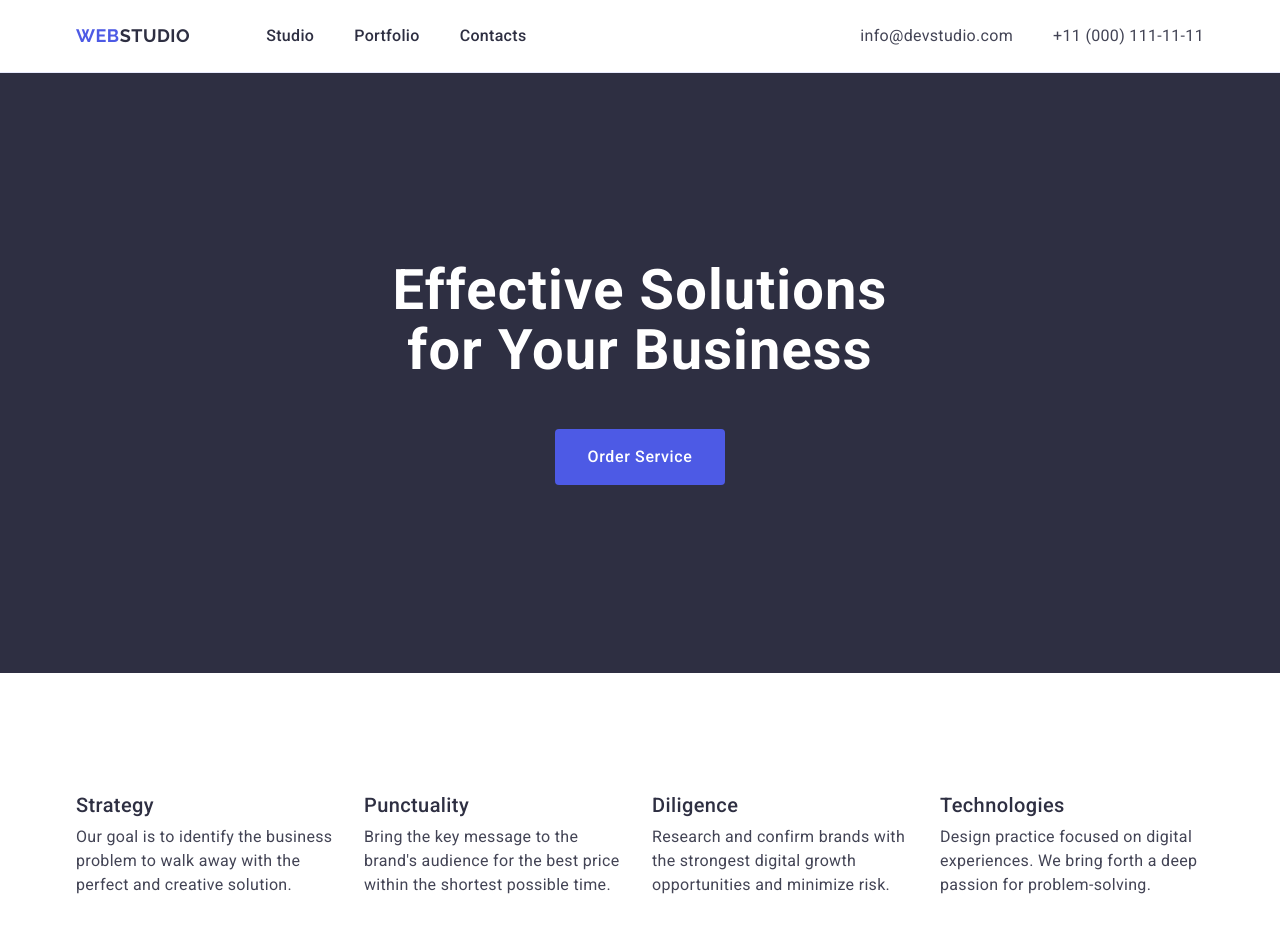
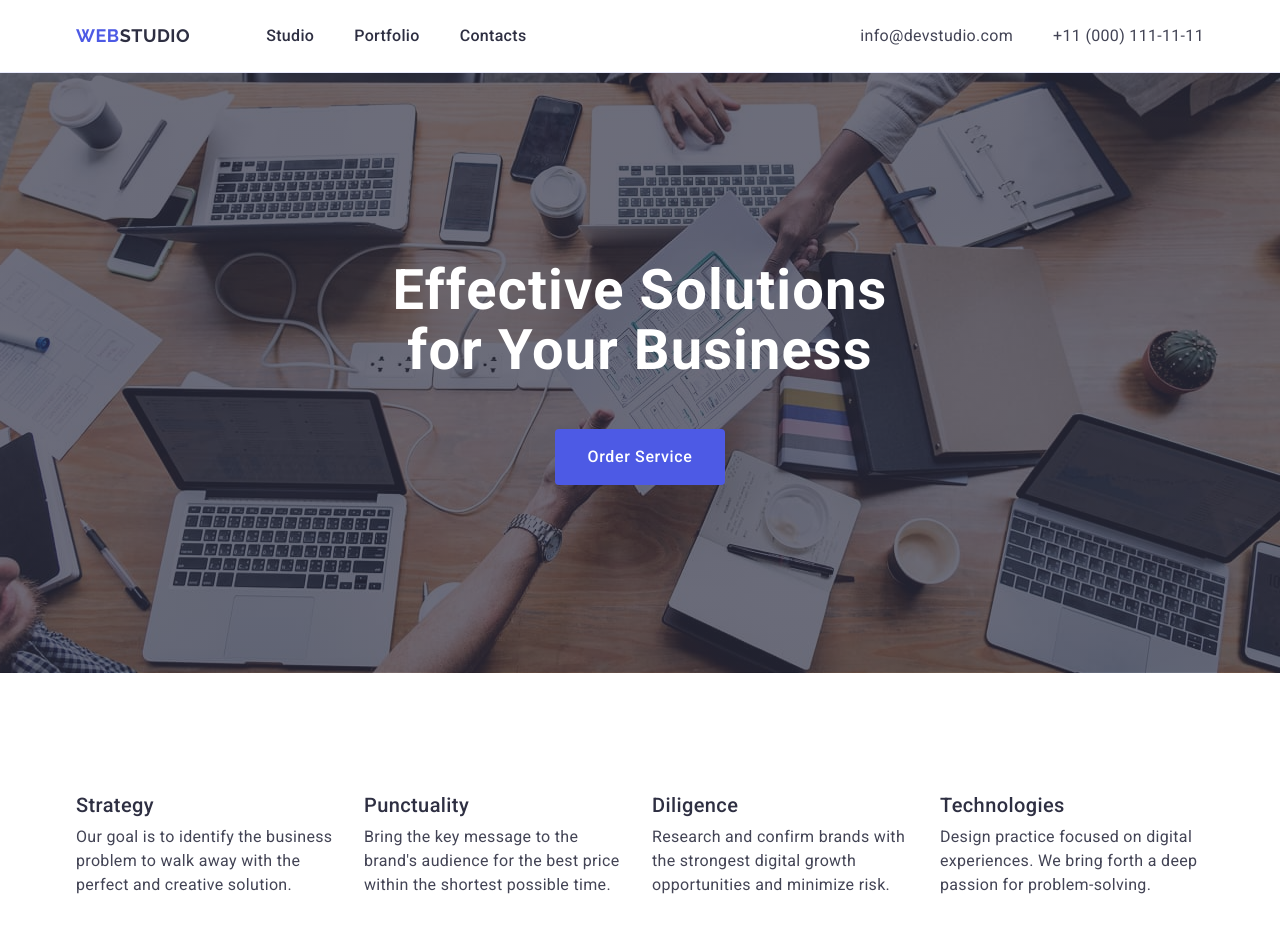
Before and after one commit to ZamorinVolodymyr/goit-markup-hw-04, a plain HTML site: page index.html in a window 1280 px wide. Shown: the top 932 px of the page. Drawn offline with nearby package versions, Linux system fonts and the light colour scheme.

Commit message:
add hero bc

```diff
--- a/css/styles.css
+++ b/css/styles.css
@@ -79,6 +79,15 @@ a {
   padding-top: 188px;
   padding-bottom: 188px;
   text-align: center;
+  background-image: linear-gradient(
+      to bottom,
+      rgba(46, 47, 66, 0.7),
+      rgba(46, 47, 66, 0.7)
+    ),
+    url("../images/background/people-office.jpg");
+  background-repeat: no-repeat;
+  background-position: center center;
+  background-size: cover;
 }
 
 .hero-title {
```
Also changed, not shown: images/background/people-office.jpg (added), images/icons.svg.svg (added).
